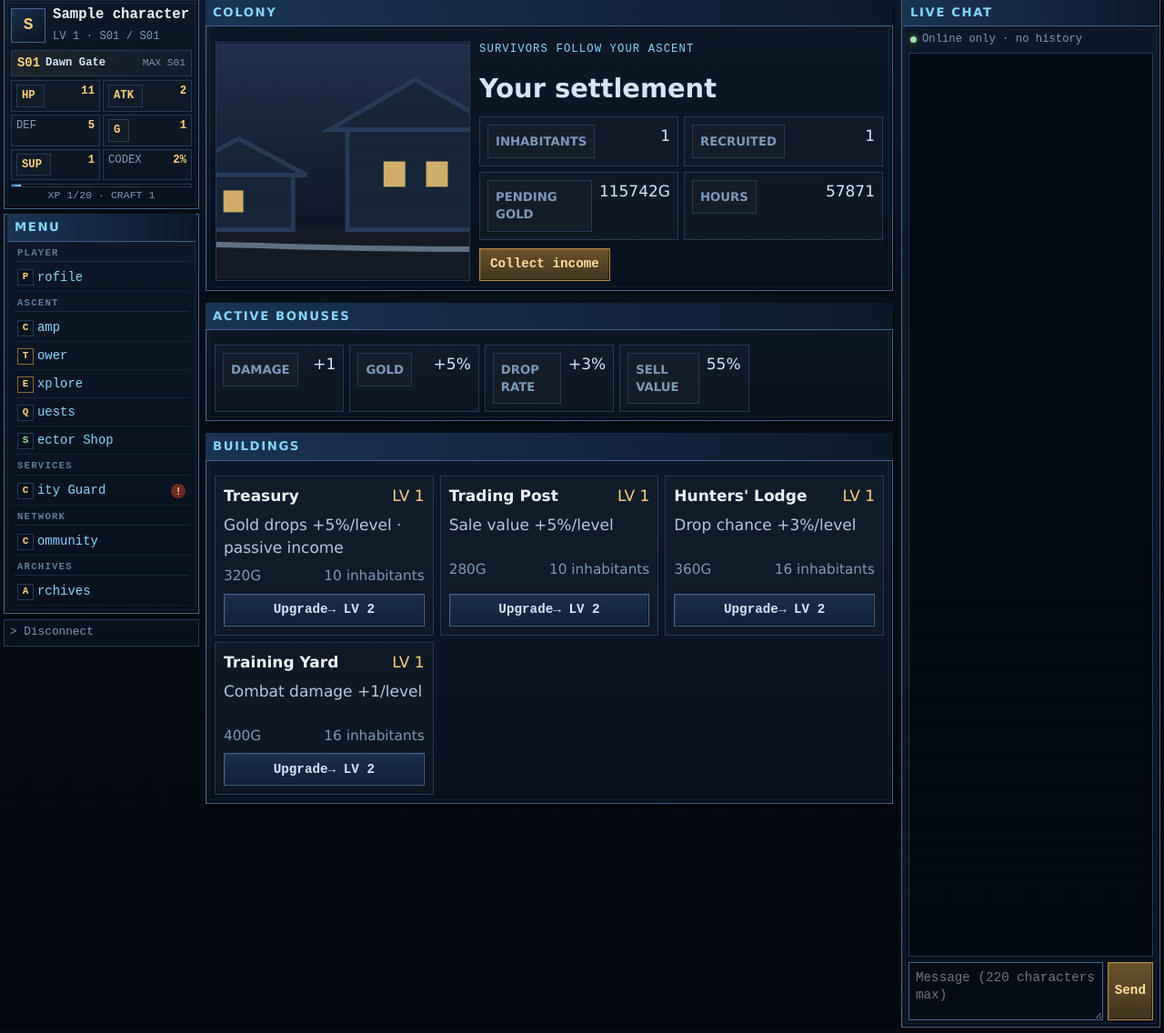
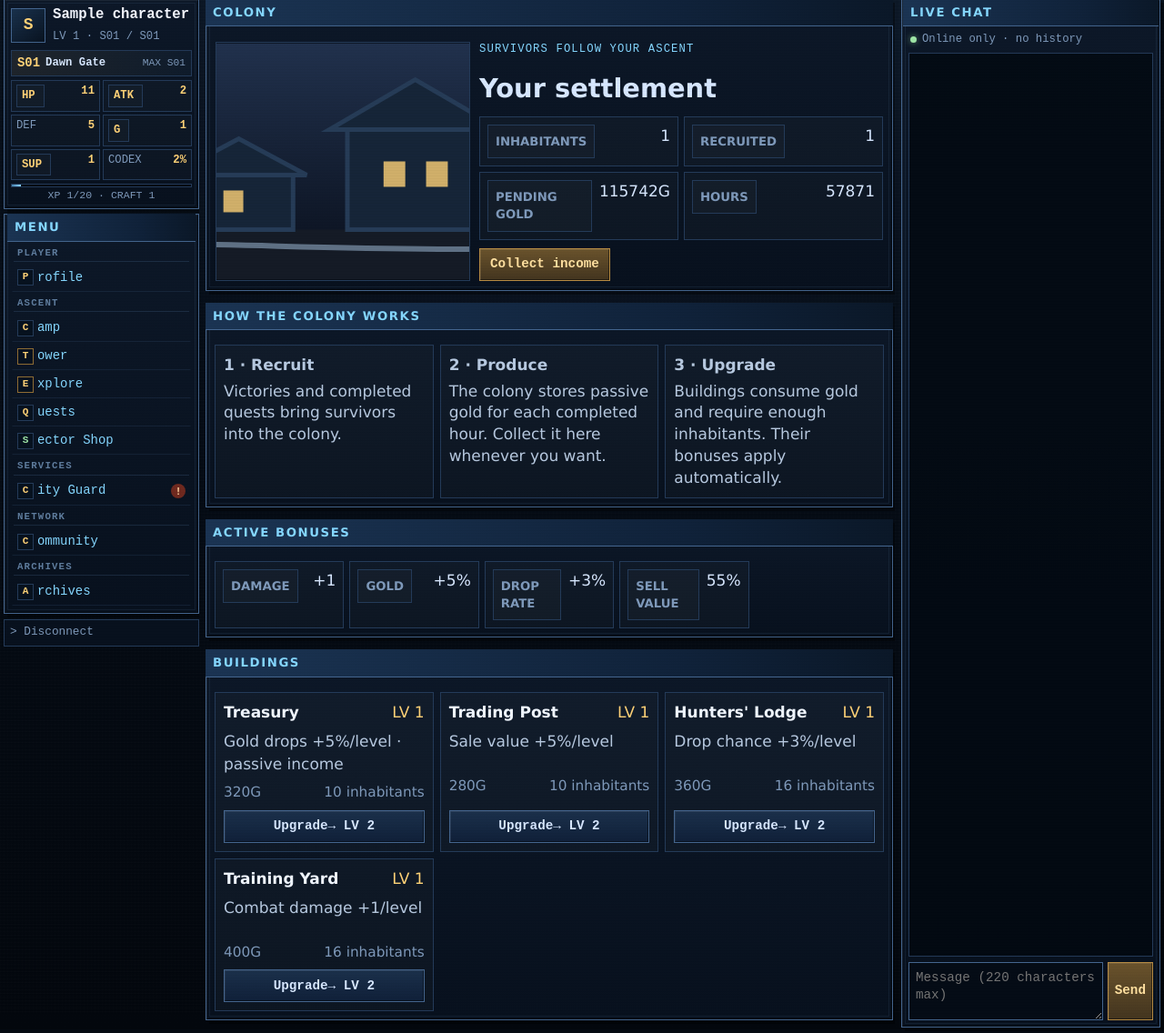
Before and after one commit to SomostVE/somrpg, a Django app: page /colony/ in a window 1280 px wide. Shown: the part 88-1224 px from the top of the page at 91% size. Run offline with Django 5.2, Linux system fonts and the light colour scheme; a user stored in the database is signed in; data comes from the database, SQL or seed files in the repository; tables that the repository leaves empty hold one stand-in row (values such as "Sample post"); data that the repository does not hold is empty.

Commit message:
feat: explain colony loop on the colony page

```diff
--- a/templates/game/colony.html
+++ b/templates/game/colony.html
@@ -19,6 +19,15 @@
       </div>
       <form method="post" action="{% url 'colony_collect' %}">{% csrf_token %}<button class="button primary" type="submit"><span class="lang-en">Collect income</span><span class="lang-fr">Récolter les revenus</span></button></form>
     </div>
+  </div>
+</section>
+
+<section class="retro-window colony-howto">
+  <div class="window-title"><span class="lang-en">HOW THE COLONY WORKS</span><span class="lang-fr">FONCTIONNEMENT DE LA COLONIE</span></div>
+  <div class="colony-howto-grid">
+    <article><strong><span class="lang-en">1 · Recruit</span><span class="lang-fr">1 · Recruter</span></strong><span class="lang-en">Victories and completed quests bring survivors into the colony.</span><span class="lang-fr">Les victoires et les quêtes terminées attirent des survivants dans la colonie.</span></article>
+    <article><strong><span class="lang-en">2 · Produce</span><span class="lang-fr">2 · Produire</span></strong><span class="lang-en">The colony stores passive gold for each completed hour. Collect it here whenever you want.</span><span class="lang-fr">La colonie stocke de l'or passif pour chaque heure terminée. Vous pouvez le récupérer ici à tout moment.</span></article>
+    <article><strong><span class="lang-en">3 · Upgrade</span><span class="lang-fr">3 · Améliorer</span></strong><span class="lang-en">Buildings consume gold and require enough inhabitants. Their bonuses apply automatically.</span><span class="lang-fr">Les bâtiments coûtent de l'or et demandent assez d'habitants. Leurs bonus s'appliquent automatiquement.</span></article>
   </div>
 </section>
 
```
